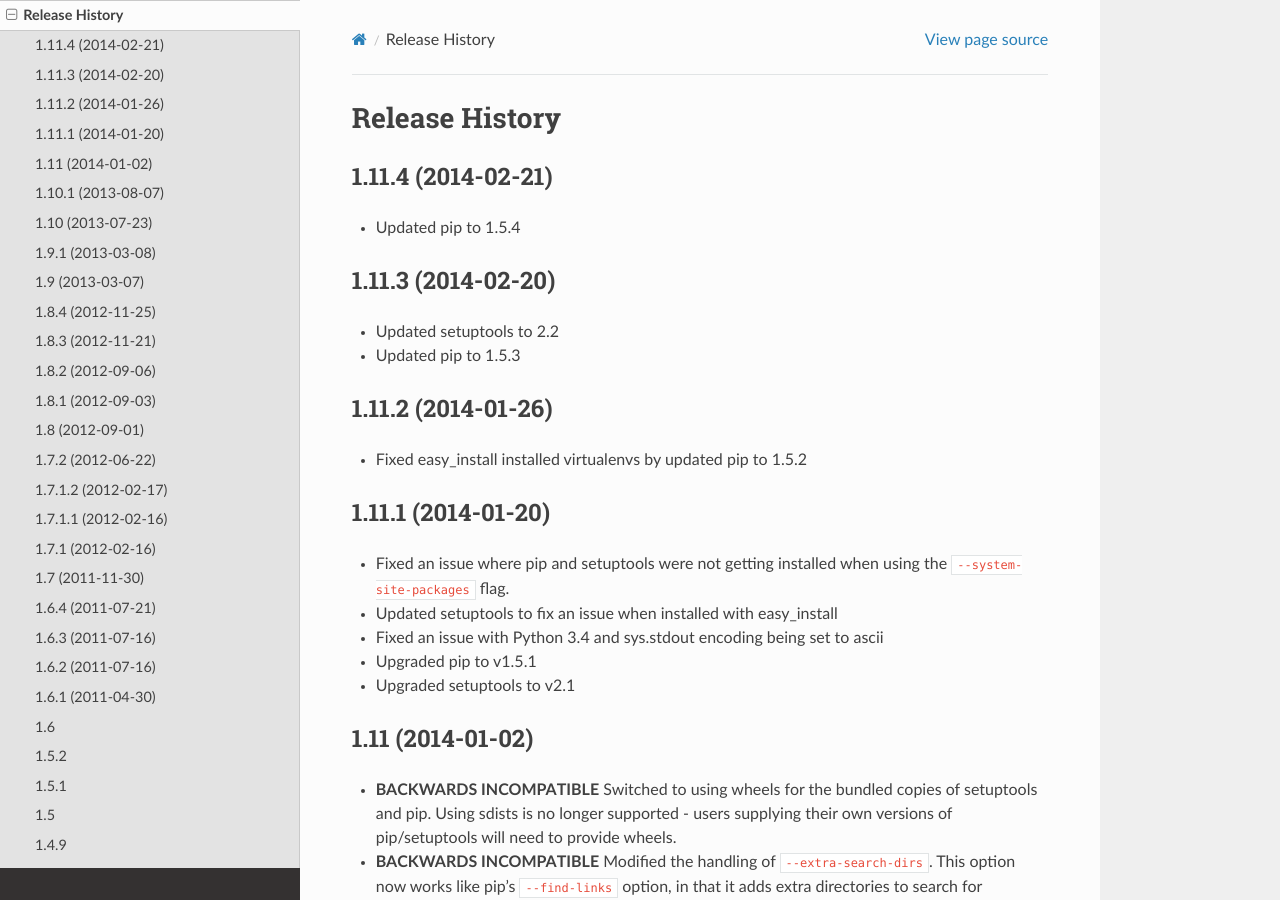
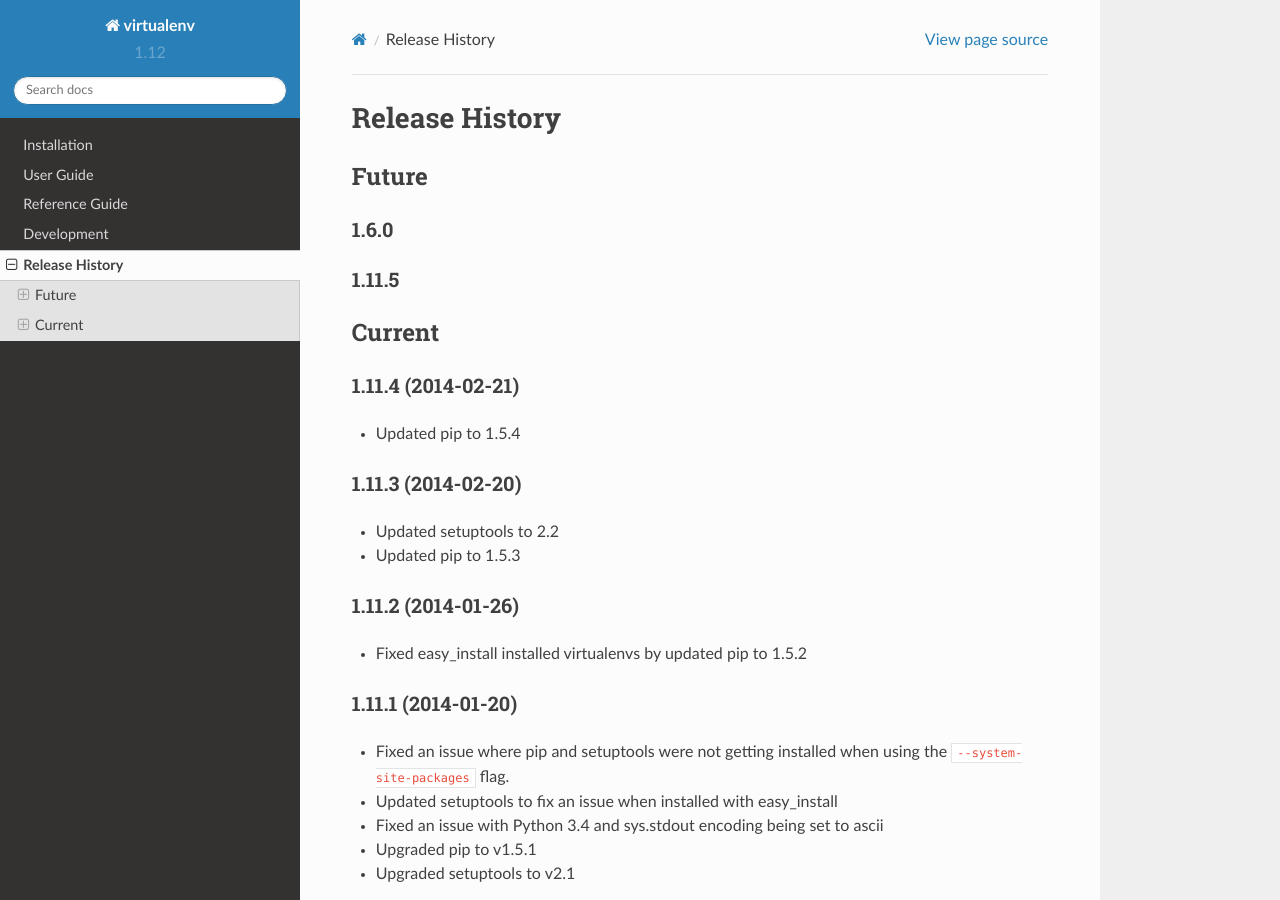
Before and after one commit to pypa/virtualenv, a Sphinx documentation site: the page built from docs/changes.rst, in a window 1280 px wide and 900 px high. Built offline with Sphinx 7.4.7 and the Read the Docs theme 2.0.0, drawn with Linux system fonts in a browser that asks for light colours.

Commit message:
Move changelog entries to be 3rd level
So as not to cluster the TOC

```diff
--- a/docs/changes.rst
+++ b/docs/changes.rst
@@ -1,5 +1,17 @@
 Release History
 ===============
+
+Future
+------
+
+1.6.0
+~~~~~
+
+1.11.5
+~~~~~~
+
+Current
+-------
 
 1.11.4 (2014-02-21)
 ~~~~~~~~~~~~~~~~~~~
```
